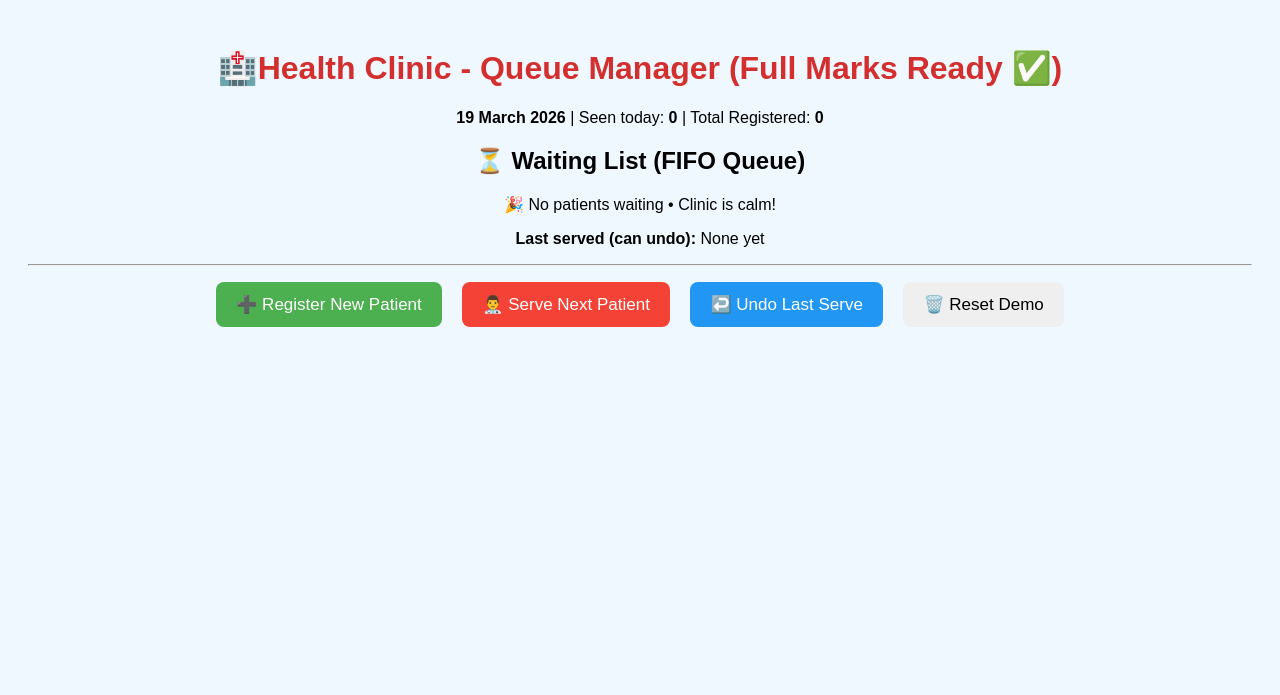
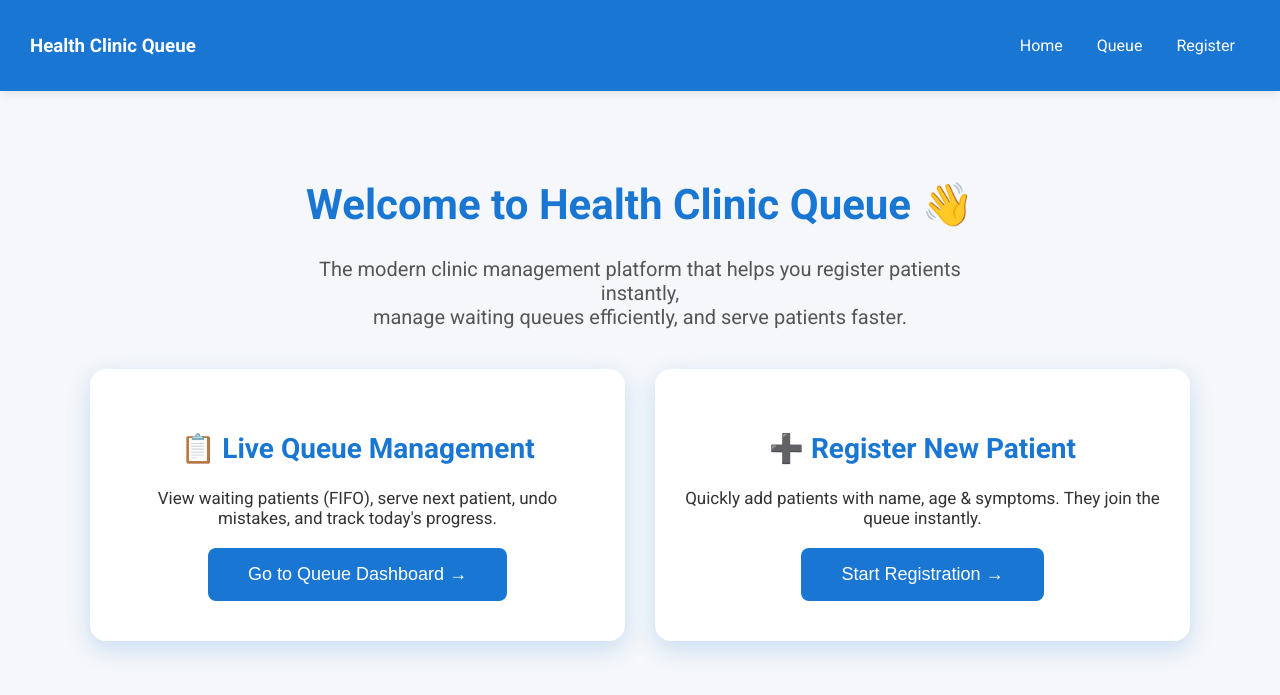
Before and after one commit to RubabImran/A-Health-Clinic-Queue-Manager, a Flask app: page / in a window 1280 px wide. Shown: the top 695 px of the page. Run offline with Flask 3, Linux system fonts and the light colour scheme.

Commit message:
Refactor app routes and templates; enhance queue management and registration UI

```diff
--- a/app.py
+++ b/app.py
@@ -4,22 +4,28 @@ from datetime import datetime
 
 app = Flask(__name__)
 
+# HOME PAGE - Professional landing
 @app.route('/')
 def home():
+    return render_template('index.html')
+
+# QUEUE PAGE
+@app.route('/queue')
+def queue():
     queue_list = [p.get_info() for p in waiting_queue]
     total_seen = len(seen_today)
-    total_registered = len(waiting_queue) + len(seen_today)
+    total_registered = len(waiting_queue) + total_seen
     today_date = datetime.now().strftime("%d %B %Y")
-
     last_served = served_stack[-1].get_info() if served_stack else "None yet"
 
-    return render_template('index.html',
+    return render_template('queue.html',
                            queue=queue_list,
                            total_seen=total_seen,
                            total_registered=total_registered,
                            today_date=today_date,
                            last_served=last_served)
 
+# REGISTER PAGE
 @app.route('/register', methods=['GET', 'POST'])
 def register():
     if request.method == 'POST':
@@ -29,32 +35,34 @@ def register():
 
         new_patient = Patient(name, age, symptoms)
         waiting_queue.append(new_patient)
-        return redirect(url_for('home'))
+        return redirect('/queue')   # After register → go to queue page
+
     return render_template('register.html')
 
+# Actions
 @app.route('/serve')
 def serve():
     if waiting_queue:
-        next_patient = waiting_queue.popleft()
-        next_patient.seen = True
-        next_patient.arrival_time = datetime.now().strftime("%H:%M:%S")
-        seen_today.append(next_patient)
-        served_stack.append(next_patient)   # Push to Stack for undo
-    return redirect(url_for('home'))
+        p = waiting_queue.popleft()
+        p.seen = True
+        p.arrival_time = datetime.now().strftime("%H:%M:%S")
+        seen_today.append(p)
+        served_stack.append(p)
+    return redirect('/queue')
 
 @app.route('/undo')
 def undo():
     if served_stack:
-        last_patient = served_stack.pop()   # Pop from Stack (LIFO)
-        last_patient.seen = False
-        waiting_queue.appendleft(last_patient)  # Put back to front of queue
-        seen_today.remove(last_patient)
-    return redirect(url_for('home'))
+        p = served_stack.pop()
+        p.seen = False
+        waiting_queue.appendleft(p)
+        seen_today.remove(p)
+    return redirect('/queue')
 
 @app.route('/reset')
 def reset():
     reset_demo()
-    return redirect(url_for('home'))
+    return redirect('/queue')
 
 if __name__ == '__main__':
     app.run(debug=True)
--- a/templates/index.html
+++ b/templates/index.html
@@ -1,38 +1,128 @@
-<!DOCTYPE html>
-<html>
-<head>
-    <title>🏥Clinic Queue Manager • COS 202 Assignment 4</title>
+<!doctype html>
+<html lang="en">
+  <head>
+    <meta charset="UTF-8" />
+    <title>Health Clinic Queue • Patient Management</title>
     <style>
-        body {font-family: Arial; padding: 20px; background: #f0f8ff; text-align: center;}
-        h1 {color: #d32f2f;}
-        button {padding: 12px 20px; font-size: 17px; margin: 8px; border: none; border-radius: 8px;}
-        .green {background:#4caf50; color:white;}
-        .red {background:#f44336; color:white;}
-        .blue {background:#2196F3; color:white;}
+      @import url("https://fonts.googleapis.com/css2?family=Roboto:wght@400;500;700&display=swap");
+      body {
+        font-family: "Roboto", sans-serif;
+        background: #f5f7fa;
+        margin: 0;
+        color: #333;
+      }
+      .navbar {
+        background: #1976d2;
+        color: white;
+        padding: 16px 30px;
+        display: flex;
+        justify-content: space-between;
+        align-items: center;
+        box-shadow: 0 2px 10px rgba(0, 0, 0, 0.1);
+      }
+      .container {
+        max-width: 1100px;
+        margin: 40px auto;
+        padding: 20px;
+      }
+      h1 {
+        font-size: 42px;
+        color: #1976d2;
+        text-align: center;
+      }
+      .desc {
+        text-align: center;
+        font-size: 20px;
+        color: #555;
+        max-width: 700px;
+        margin: 0 auto 40px;
+      }
+      .cards {
+        display: grid;
+        grid-template-columns: 1fr 1fr;
+        gap: 30px;
+      }
+      .card {
+        background: white;
+        border-radius: 16px;
+        box-shadow: 0 8px 25px rgba(25, 118, 210, 0.2);
+        padding: 40px 30px;
+        text-align: center;
+        transition: 0.3s;
+      }
+      .card:hover {
+        transform: translateY(-10px);
+        box-shadow: 0 15px 35px rgba(25, 118, 210, 0.3);
+      }
+      .card h2 {
+        color: #1976d2;
+        font-size: 28px;
+      }
+      button {
+        padding: 16px 40px;
+        font-size: 18px;
+        border: none;
+        border-radius: 8px;
+        background: #1976d2;
+        color: white;
+        font-weight: 500;
+        cursor: pointer;
+      }
+      button:hover {
+        background: #1565c0;
+        transform: scale(1.05);
+      }
     </style>
-</head>
-<body>
-    <h1>🏥Health Clinic - Queue Manager (Full Marks Ready ✅)</h1>
-    <p><strong>{{ today_date }}</strong> |
-       Seen today: <b>{{ total_seen }}</b> |
-       Total Registered: <b>{{ total_registered }}</b></p>
+  </head>
+  <body>
+    <div class="navbar">
+      <h3>Health Clinic Queue</h3>
+      <div>
+        <a href="/" style="color: white; margin: 0 15px; text-decoration: none"
+          >Home</a
+        >
+        <a
+          href="/queue"
+          style="color: white; margin: 0 15px; text-decoration: none"
+          >Queue</a
+        >
+        <a
+          href="/register"
+          style="color: white; margin: 0 15px; text-decoration: none"
+          >Register</a
+        >
+      </div>
+    </div>
 
-    <h2>⏳ Waiting List (FIFO Queue)</h2>
-    {% if queue %}
-        <ol style="font-size:18px; text-align:left; display:inline-block;">
-            {% for patient in queue %}<li>{{ patient }}</li>{% endfor %}
-        </ol>
-    {% else %}
-        <p>🎉 No patients waiting • Clinic is calm!</p>
-    {% endif %}
+    <div class="container">
+      <h1>Welcome to Health Clinic Queue 👋</h1>
+      <p class="desc">
+        The modern clinic management platform that helps you register patients
+        instantly,<br />
+        manage waiting queues efficiently, and serve patients faster.
+      </p>
 
-    <p><strong>Last served (can undo):</strong> {{ last_served }}</p>
+      <div class="cards">
+        <!-- Card 1 -->
+        <div class="card">
+          <h2>📋 Live Queue Management</h2>
+          <p style="font-size: 17px; margin: 20px 0">
+            View waiting patients (FIFO), serve next patient, undo mistakes, and
+            track today's progress.
+          </p>
+          <a href="/queue"><button>Go to Queue Dashboard →</button></a>
+        </div>
 
-    <hr>
-    <a href="/register"><button class="green">➕ Register New Patient</button></a>
-    <a href="/serve"><button class="red">👨‍⚕️ Serve Next Patient</button></a>
-    <a href="/undo"><button class="blue">↩️ Undo Last Serve</button></a>
-    <a href="/reset"><button>🗑️ Reset Demo</button></a>
-
-</body>
+        <!-- Card 2 -->
+        <div class="card">
+          <h2>➕ Register New Patient</h2>
+          <p style="font-size: 17px; margin: 20px 0">
+            Quickly add patients with name, age & symptoms. They join the queue
+            instantly.
+          </p>
+          <a href="/register"><button>Start Registration →</button></a>
+        </div>
+      </div>
+    </div>
+  </body>
 </html>
```
Also changed, not shown: templates/base.html (deleted, +0 -14 lines), templates/queue.html (added, +123 -0 lines), templates/register.html (+82 -10 lines).
